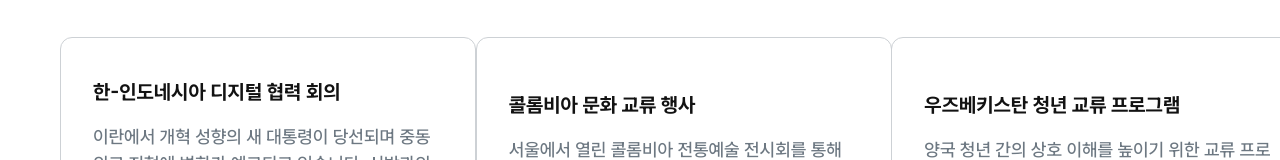
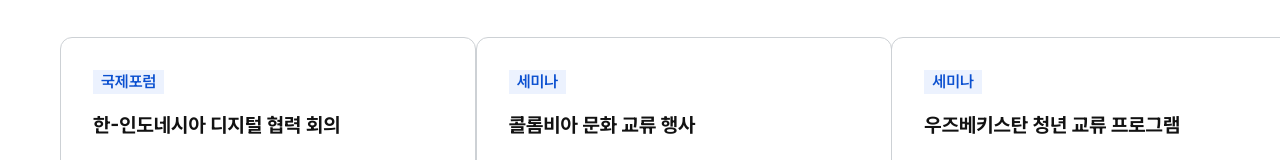
Before and after one commit to ohchanju3/CityDiploMap, a React (Vite) app: page / in a window 1280 px wide. Shown: the part 1117-1277 px from the top of the page. Built offline with nearby package versions, Linux system fonts and the light colour scheme; no server answers.

Commit message:
[Feat]#6-공공외교 행사 안내 chip add

```diff
--- /dev/null
+++ b/src/apis/dummy/dummyDipEvent.ts
@@ -0,0 +1,34 @@
+export const dummyDipEvent = [
+  {
+    img: "/icons/sample.png",
+    title: "한-인도네시아 디지털 협력 회의",
+    content:
+      "이란에서 개혁 성향의 새 대통령이 당선되며 중동 외교 지형에 변화가 예고되고 있습니다. 서방과의 핵협상 재개 여부에 국제 사회의 이목이 쏠리고 있습니다.",
+
+    id: 3,
+    category: "국제포럼",
+  },
+  {
+    title: "콜롬비아 문화 교류 행사",
+    content:
+      "서울에서 열린 콜롬비아 전통예술 전시회를 통해 양국 교류를 강화했습니다.",
+    id: 3,
+    category: "세미나",
+  },
+  {
+    img: "/icons/sample.png",
+    title: "우즈베키스탄 청년 교류 프로그램",
+    content:
+      "양국 청년 간의 상호 이해를 높이기 위한 교류 프로그램이 시행되었습니다.",
+    id: 3,
+    category: "세미나",
+  },
+  {
+    img: "/icons/sample.png",
+    title: "우즈베키스탄 청년 교류 프로그램",
+    content:
+      "양국 청년 간의 상호 이해를 높이기 위한 교류 프로그램이 시행되었습니다.",
+    id: 3,
+    category: "세미나",
+  },
+];
--- /dev/null
+++ b/src/apis/main/getDipEvent.ts
@@ -0,0 +1,17 @@
+import { dummyDipEvent } from "@apis/dummy/dummyDipEvent";
+import { getResponse } from "@apis/instance";
+
+export interface EventItem {
+  img?: string;
+  title: string;
+  content: string;
+  id: number;
+  category: string;
+}
+
+export const getDipEvent = async (): Promise<EventItem[]> => {
+  const url = `/api/trends`;
+
+  const res = await getResponse<{ data: EventItem[] }>(url);
+  return res?.data ?? dummyDipEvent;
+};
--- /dev/null
+++ b/src/components/ChipBadge.tsx
@@ -0,0 +1,25 @@
+import { fonts } from "@styles/fonts";
+import styled from "styled-components";
+
+const Chip = ({ text }: { text: string }) => {
+  return (
+    <ChipWrapper>
+      <span>{text}</span>
+    </ChipWrapper>
+  );
+};
+
+const ChipWrapper = styled.section`
+  display: inline-flex;
+  width: fit-content;
+  height: 1.5rem;
+  justify-content: center;
+  align-items: center;
+  padding: 0rem 0.5rem;
+  background-color: ${({ theme }) => theme.colors.blue07};
+  color: ${({ theme }) => theme.colors.blue02};
+  ${fonts.cap16S}
+  white-space: nowrap;
+`;
+
+export default Chip;
--- a/src/pages/Main/Mainpage.tsx
+++ b/src/pages/Main/Mainpage.tsx
@@ -8,6 +8,7 @@
   type TrendItem,
 } from "@apis/main/getCountryTrends";
 import DiplomacyEventList from "./components/DiplomacyEvent/DiplomacyEventList";
+import { getDipEvent, type EventItem } from "@apis/main/getDipEvent";
 
 const COUNTRY_LIST = [
   "전체",
@@ -21,6 +22,7 @@
 const Mainpage = () => {
   const [selectedCountry, setSelectedCountry] = useState("전체");
   const [trendsData, setTrendsData] = useState<TrendItem[]>([]);
+  const [EventData, setEventData] = useState<EventItem[]>([]);
 
   useEffect(() => {
     const loadTrends = async () => {
@@ -30,6 +32,15 @@
 
     loadTrends();
   }, [selectedCountry]);
+
+  useEffect(() => {
+    const loadEvent = async () => {
+      const data = await getDipEvent();
+      setEventData(data);
+    };
+
+    loadEvent();
+  });
 
   return (
     <>
@@ -48,7 +59,7 @@
       <CountryTrendsContainer data={trendsData} />
 
       <MainTitle title="공공외교 행사 안내" />
-      <DiplomacyEventList data={trendsData} />
+      <DiplomacyEventList data={EventData} />
     </>
   );
 };
--- a/src/pages/Main/components/DiplomacyEvent/DiplomacyEventCard.tsx
+++ b/src/pages/Main/components/DiplomacyEvent/DiplomacyEventCard.tsx
@@ -1,9 +1,21 @@
 import { fonts } from "@styles/fonts";
 import styled from "styled-components";
 import { useNavigate } from "react-router-dom";
-import type { CountryTrendsCardProps } from "../CountryTrends/CountryTrendsCard";
+import Chip from "@components/ChipBadge";
 
-const DiplomacyEventCard = ({ title, content, id }: CountryTrendsCardProps) => {
+interface DiplomacyEventCardProps {
+  title: string;
+  id: number;
+  category: string;
+  content: string;
+}
+
+const DiplomacyEventCard = ({
+  title,
+  content,
+  id,
+  category,
+}: DiplomacyEventCardProps) => {
   const navigate = useNavigate();
 
   //TODO: 경로 수정 필요 ~~
@@ -13,6 +25,7 @@
 
   return (
     <DiplomacyEventCardWrapper>
+      <Chip text={category} />
       <DiplomacyEventCardTextContainer>
         <h1>{title}</h1>
         <p>{content}</p>
@@ -51,7 +64,7 @@
     overflow: hidden;
     text-overflow: ellipsis;
     display: -webkit-box;
-    -webkit-line-clamp: 3;
+    -webkit-line-clamp: 2;
     -webkit-box-orient: vertical;
   }
 `;
--- a/src/pages/Main/components/DiplomacyEvent/DiplomacyEventList.tsx
+++ b/src/pages/Main/components/DiplomacyEvent/DiplomacyEventList.tsx
@@ -1,11 +1,11 @@
 import { useState } from "react";
 import styled from "styled-components";
-import type { TrendItem } from "@apis/main/getCountryTrends";
 import DiplomacyEventCard from "./DiplomacyEventCard";
 import { fonts } from "@styles/fonts";
+import type { EventItem } from "@apis/main/getDipEvent";
 
 interface CountryTrendCardListProps {
-  data: TrendItem[];
+  data: EventItem[];
 }
 
 const ITEMS_PER_VIEW = 3;
```
